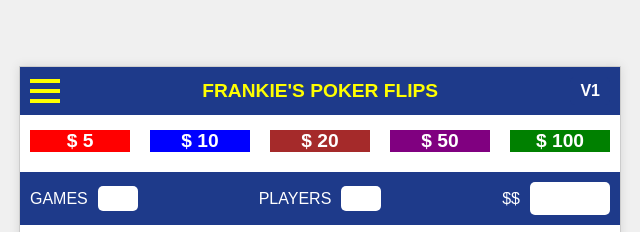
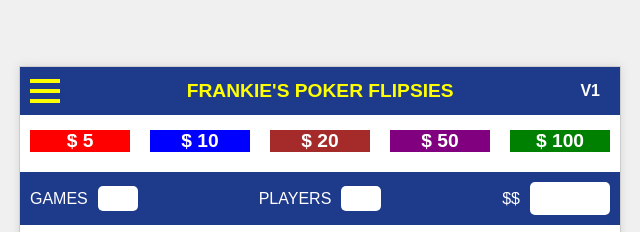
Before and after one commit to fktripodi/FlipsPlay, a plain HTML site: page index.html in a window 1280 px wide. Shown: the top 232 px of the page, 320-960 px from the left. Drawn offline with Linux system fonts and the light colour scheme.

Commit message:
Add files via upload

```diff
--- a/css/styles.css
+++ b/css/styles.css
@@ -87,7 +87,7 @@ body {
   text-align: center;
 }
 
-.title-box span {
+.app-title {
   color: yellow;
   font-size: 1.2em;
   font-weight: bold;
--- a/index.html
+++ b/index.html
@@ -15,7 +15,7 @@
         <div class="line"></div>
       </div>
       <div class="title-box">
-        <span>FRANKIE'S POKER FLIPS</span>
+        <span class="app-title">FRANKIE'S POKER FLIPSIES</span>
       </div>
       <span id="version-number" class="version-number"></span>
     </div>
```
